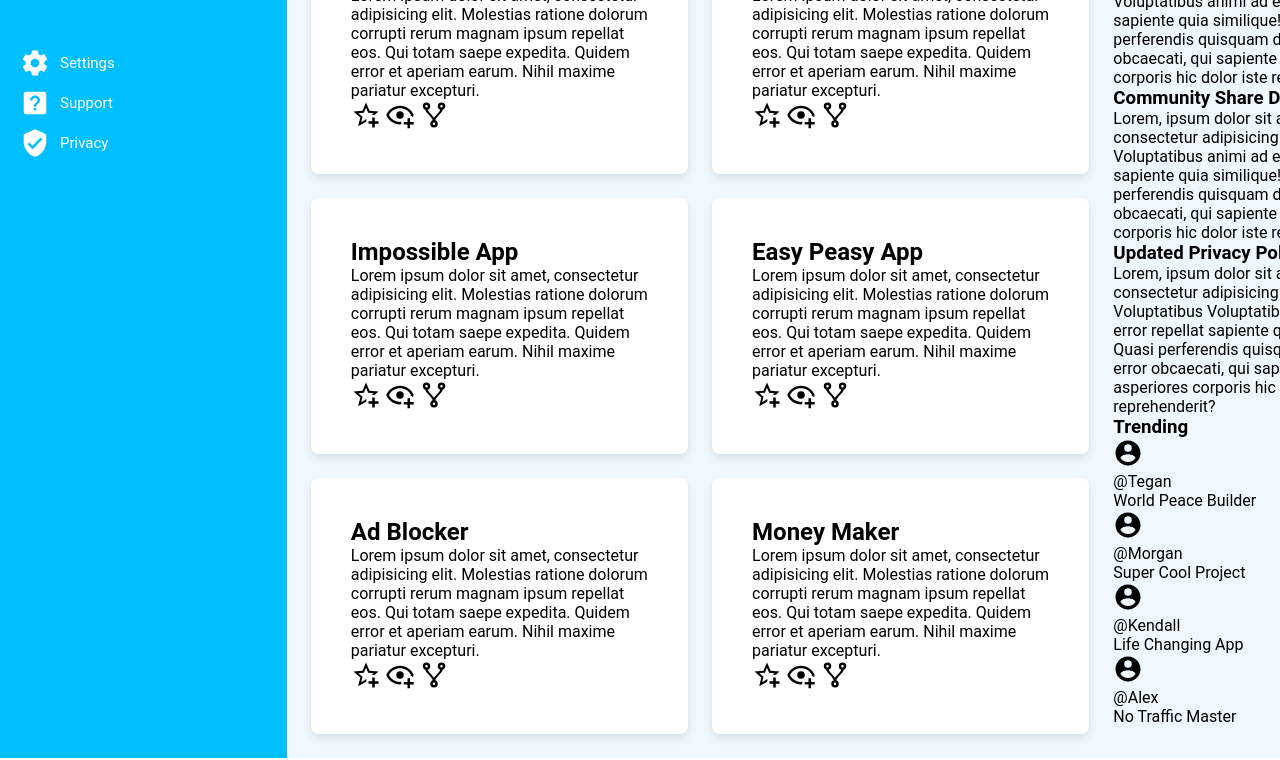
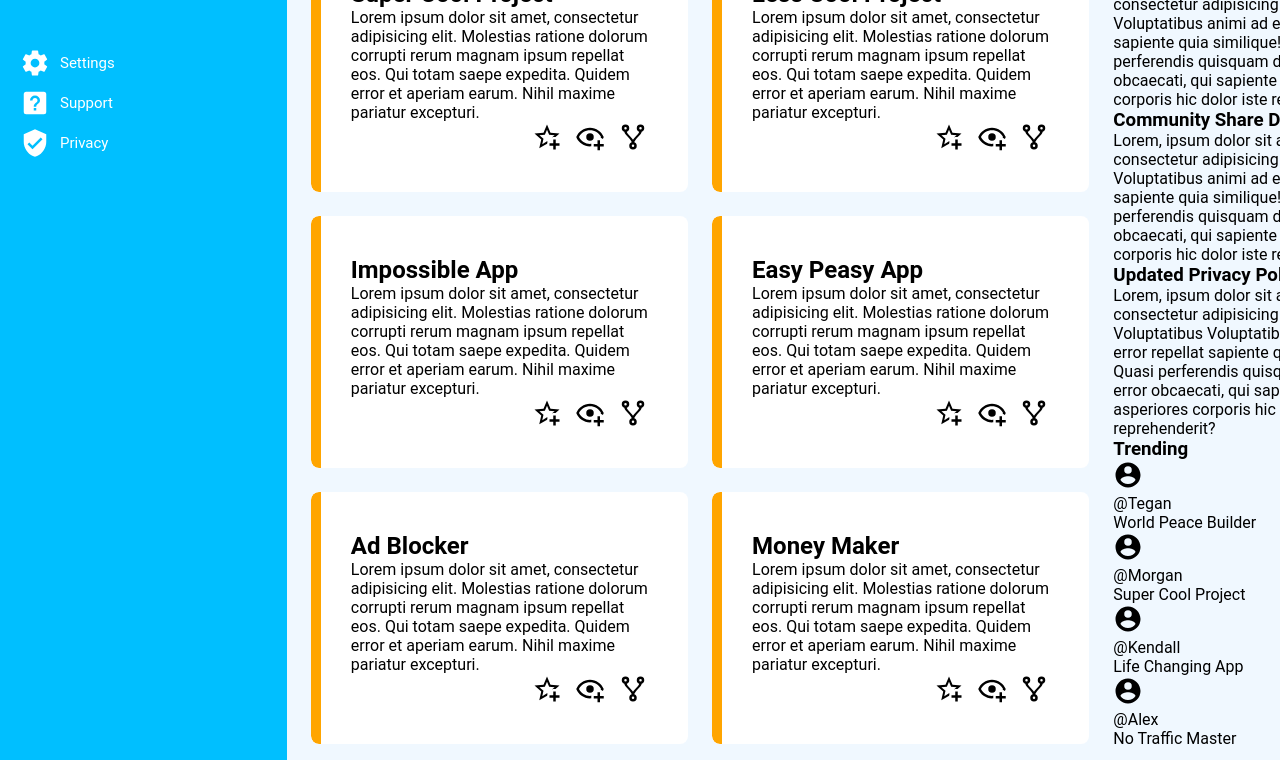
Before and after one commit to rubberart7/Admin-Dashboard, a plain HTML site: page index.html in a window 1280 px wide. Shown: the part 364-1124 px from the top of the page. Drawn offline with Linux system fonts and the light colour scheme.

Commit message:
more progress

```diff
--- a/index.html
+++ b/index.html
@@ -85,7 +85,7 @@
       </div>
 
       <div class="main-content">
-        <h1>Your Projects</h1>
+        <h1 style="padding-left: 22px; padding-top: 22px;">Your Projects</h1>
         <div class="projects">
           <div class="project-1">
             <h2>Super Cool Project</h2>
--- a/style.css
+++ b/style.css
@@ -79,6 +79,9 @@ img {
 
 .header {
     display: grid;
+    box-shadow: 0 4px 6px rgba(0, 0, 0, 0.1);
+    position: relative; /* Ensure positioning context for z-index */
+    z-index: 10; /* Adjust as needed */
 }
 
 .header img {
@@ -198,12 +201,36 @@ button {
     padding: 1.5rem;
 }
 
+
+
 .projects > div {
     background: #fff; /* Adjust the background color as needed */
     border-radius: 8px;
-    box-shadow: 0 4px 8px rgba(0, 0, 0, 0.1);
     padding: 40px;
+    position: relative;
+    overflow: hidden;
 }
+
+.projects > div .project-icons {
+    display: flex;
+    gap: 1vw;
+    justify-content: flex-end;
+}
+
+.projects > div::before {
+    content: ''; /* Required for pseudo-elements */
+    position: absolute;
+    top: 0;
+    left: 0;
+    width: 10px; /* Width of the stripe */
+    height: 100%;
+    background-color: orange; /* Stripe color */
+    border-top-left-radius: 8px; /* Match the border radius of the container */
+    border-bottom-left-radius: 8px;
+}
+
+
+
 
 .announcements-trending {
     grid-column: 2 / 3; /* Ensure this is the correct grid area for the announcements and trending section */
```
